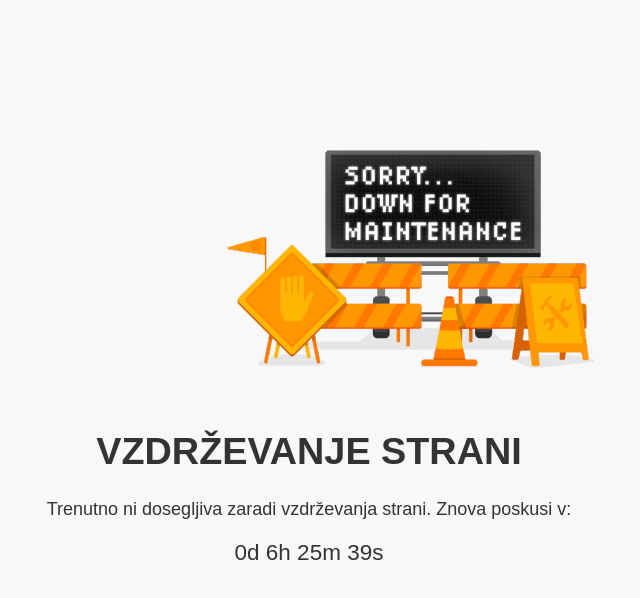
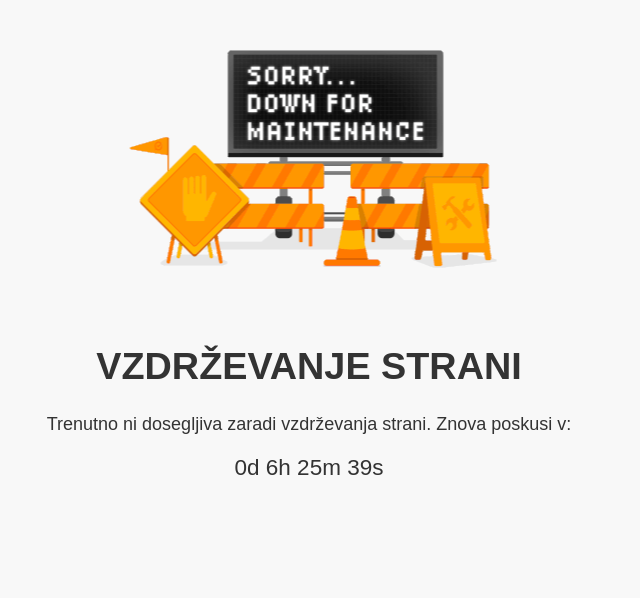
Before and after one commit to razrednicasopis/razrednicasopis.github.io, a plain HTML site: page index.html in a window 1280 px wide. Shown: the whole page, without its empty margins (331-971 px from the left). Drawn offline with Linux system fonts and the light colour scheme.

Commit message:
Beta 1.5

```diff
--- a/popravila.css
+++ b/popravila.css
@@ -7,12 +7,12 @@ body {
 .maintenance-container {
     text-align: center;
     position: absolute;
-    top: 50%;
+    top: 50%; /* Align to the vertical center */
     left: 50%;
-    margin-top: 85px;
     transform: translate(-50%, -50%);
     color: #333;
 }
+
 
 h1 {
     font-size: 1cm;
@@ -32,8 +32,8 @@ p {
 }
 
 img {
-    position: relative;
-    padding: 100px;
-    margin-left: 450px;
-    margin-top: 50px;
+    position: absolute; /* Change position to absolute */
+    top: 50px; /* Adjust top position */
+    left: 50%; /* Align to the center horizontally */
+    transform: translateX(-50%); /* Center horizontally */
 }
```
